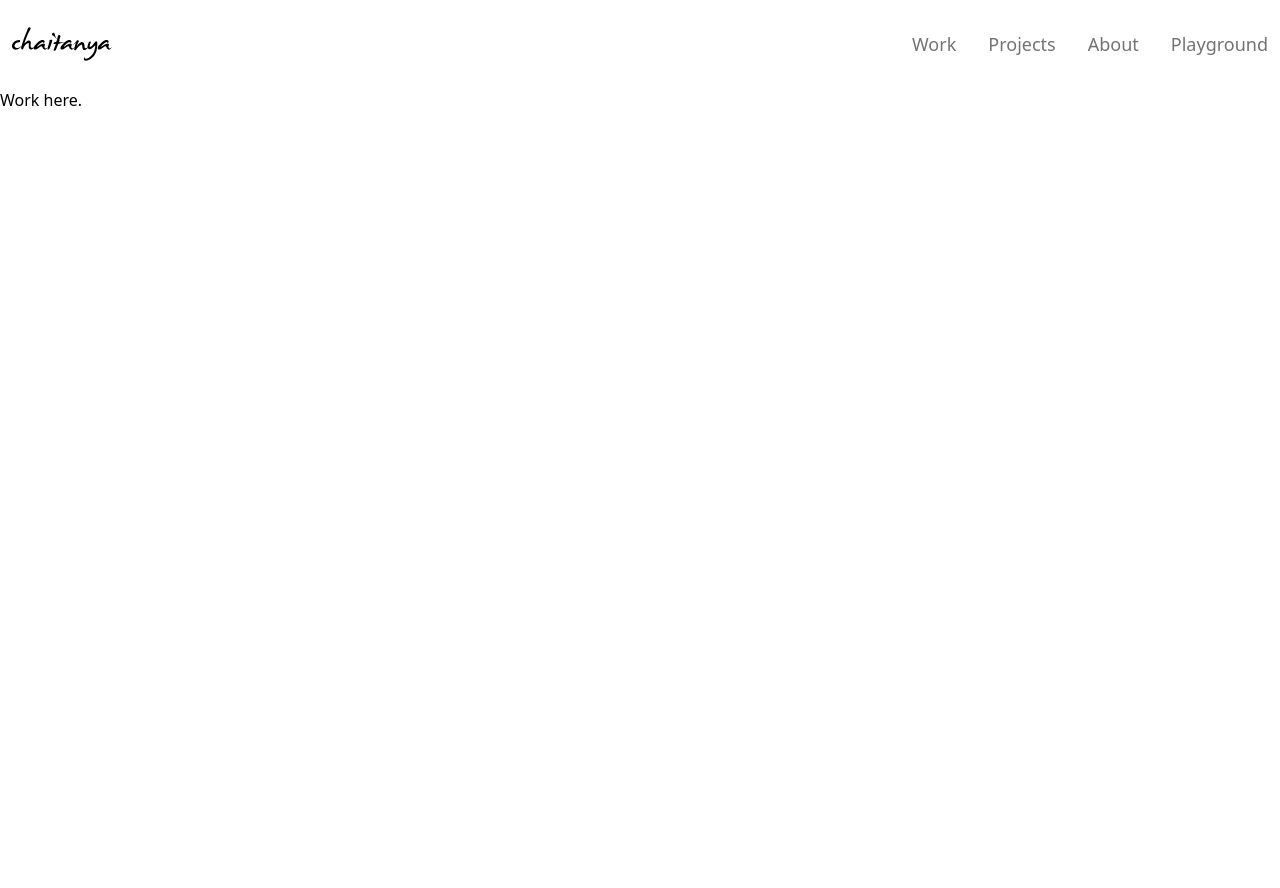
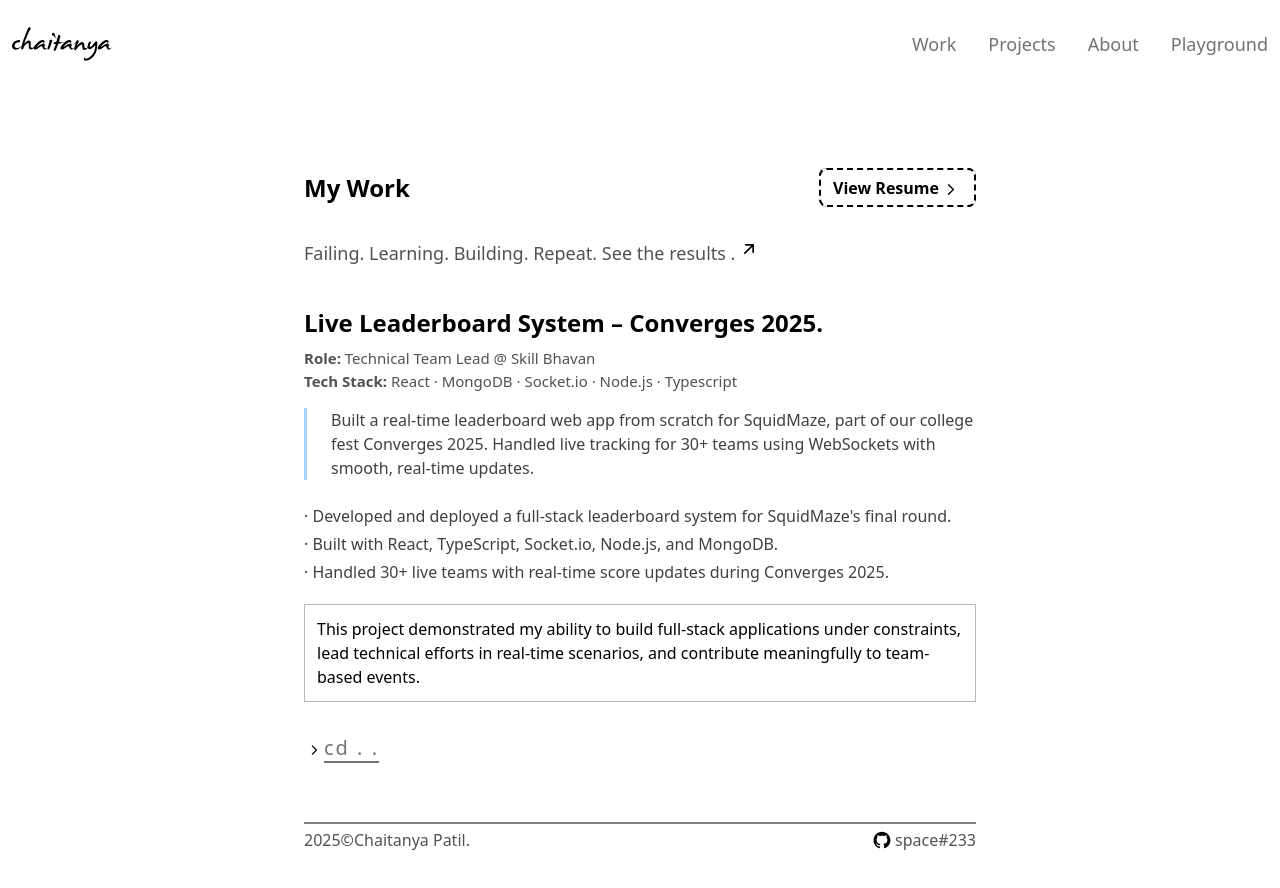
Before and after one commit to chaitany233patil/chaitanya-portfolio, a Next.js app: page /work in a window 1280 px wide. Shown: the top 888 px of the page. Before the commit the page ends 800 px from the top, so only its background shows below. Built offline with nearby package versions, Linux system fonts and the light colour scheme.

Commit message:
completed work page

```diff
--- a/app/layout.tsx
+++ b/app/layout.tsx
@@ -2,6 +2,7 @@ import type { Metadata } from "next";
 import { Poppins } from "next/font/google";
 import "./globals.css";
 import { Navbar } from "@/components/Navbar/Navbar";
+import { Footer } from "@/components/Footer/footer";
 
 const poppins = Poppins({
   subsets: ["latin"],
@@ -25,6 +26,7 @@ export default function RootLayout({
       <body className={`${poppins.variable} antialiased`}>
         <Navbar />
         {children}
+        <Footer />
       </body>
     </html>
   );
--- /dev/null
+++ b/app/projects/page.tsx
@@ -0,0 +1,25 @@
+export default function Projects() {
+  return (
+    <section>
+      <div className="flex">
+        <div className="max-w-2xl mx-auto w-full">
+          {/* Title */}
+          <div className="flex flex-col items-center mt-10">
+            <div className="text-4xl font-serif font-bold">Projects</div>
+            <div className="text-neutral-400 text-md font-serif">
+              Project&apos;s I Crafted
+            </div>
+          </div>
+
+          {/* Projects */}
+          <div className="text-3xl font-semibold text-neutral-800 mt-20">
+            Top Projects
+          </div>
+
+          {/* Project Cards */}
+          <div></div>
+        </div>
+      </div>
+    </section>
+  );
+}
--- a/app/work/page.tsx
+++ b/app/work/page.tsx
@@ -1,3 +1,111 @@
+import Image from "next/image";
+import Link from "next/link";
+
 export default function Work() {
-  return <div>Work here.</div>;
+  return (
+    <section className="font-">
+      <div className="flex flex-col pt-20">
+        <div className="max-w-2xl mx-auto w-full">
+          {/* Heading */}
+          <div className="flex justify-between items-center">
+            <div className="text-2xl font-bold">My Work</div>
+            <a href={"/"}>
+              <div className="relative group">
+                <div className="absolute inset-0 bg-black transition-all duration-300 rounded-lg group-hover:rounded-none"></div>
+
+                <div className="relative z-10 flex items-center text-md font-semibold justify-center border-2 border-dashed px-3 py-1 rounded-lg bg-white transition-all duration-300 group-hover:-translate-x-2 group-hover:-translate-y-2 group-hover:rounded-none">
+                  View Resume
+                  <Image
+                    src={"/icons/right-arrow.svg"}
+                    alt={"Arrow"}
+                    width={23}
+                    height={23}
+                    className="mt-1"
+                  />
+                </div>
+              </div>
+            </a>
+          </div>
+
+          <div className="mt-8 text-neutral-600 flex items-center text-lg">
+            Failing. Learning. Building. Repeat. See the results .
+            <Link href={"/projects"}>
+              <div className="relative overflow-hidden group mb-2">
+                <Image
+                  src={"/arrow.svg"}
+                  alt="arrow"
+                  width={20}
+                  height={20}
+                  className="ml-1 cursor-pointer transform transition-transform duration-300 group-hover:translate-x-4 group-hover:-translate-y-4"
+                />
+                <Image
+                  src={"/arrow.svg"}
+                  alt="arrow"
+                  width={20}
+                  height={20}
+                  className="absolute ml-1 top-0 cursor-pointer transform transition-transform duration-300 -translate-x-4 translate-y-4 group-hover:translate-x-0 group-hover:-translate-y-0"
+                />
+              </div>
+            </Link>
+          </div>
+
+          {/* Work Experience */}
+          <div className="flex flex-col mt-2">
+            <div className="text-2xl pt-8 font-bold text-neutral-750">
+              Live Leaderboard System – Converges 2025.
+            </div>
+            <div className="text-[15px] text-neutral-600 mt-2">
+              <div>
+                <span className="font-semibold">Role:</span> Technical Team Lead
+                @ Skill Bhavan
+              </div>
+              <div>
+                <span className="font-semibold">Tech Stack:</span> React ·
+                MongoDB · Socket.io · Node.js · Typescript
+              </div>
+            </div>
+
+            <div className="mt-4 border-l-3 border-blue-400/50 pl-6 text-neutral-700">
+              Built a real-time leaderboard web app from scratch for SquidMaze,
+              part of our college fest Converges 2025. Handled live tracking for
+              30+ teams using WebSockets with smooth, real-time updates.
+            </div>
+
+            <div className="mt-6 text-neutral-700">
+              · Developed and deployed a full-stack leaderboard system for
+              SquidMaze&apos;s final round.
+            </div>
+
+            <div className="mt-1 text-neutral-700">
+              · Built with React, TypeScript, Socket.io, Node.js, and MongoDB.
+            </div>
+
+            <div className="mt-1 text-neutral-700">
+              · Handled 30+ live teams with real-time score updates during
+              Converges 2025.
+            </div>
+
+            <div className="mt-5 border border-neutral-600/40 p-3">
+              This project demonstrated my ability to build full-stack
+              applications under constraints, lead technical efforts in
+              real-time scenarios, and contribute meaningfully to team-based
+              events.
+            </div>
+          </div>
+          <div className="mt-8 flex items-center justify-start text-xl tracking-widest text-neutral-500 hover:text-neutral-900">
+            <Link href={"/"} className="flex underline underline-offset-6">
+              <Image
+                src={"/icons/right-arrow.svg"}
+                alt={"Navigate"}
+                width={20}
+                height={20}
+                className="mt-1"
+              />
+              <div>cd .&nbsp;.</div>
+            </Link>
+          </div>
+        </div>
+      </div>
+    </section>
+  );
 }
--- /dev/null
+++ b/components/Footer/footer.tsx
@@ -0,0 +1,14 @@
+export function Footer() {
+  return (
+    <>
+      <div className="w-full border border-black/50 mt-15 max-w-2xl mx-auto"></div>
+      <div className="pt-1 flex justify-between max-w-2xl items-center mx-auto pb-10">
+        <div className="text-neutral-600">2025©Chaitanya Patil.</div>
+        <div className="text-neutral-600 flex gap-1">
+          <img src={"/icons/githublogo.svg"} alt={"github"} width={18} />
+          space#233
+        </div>
+      </div>
+    </>
+  );
+}
--- a/components/Navbar/Navbar.tsx
+++ b/components/Navbar/Navbar.tsx
@@ -21,7 +21,10 @@ export const Navbar = () => {
         <div className="flex gap-8">
           {NavItems.map((itme, index) => (
             <Link key={index} href={itme.href}>
-              <div key={index} className="text-neutral-500 text-lg">
+              <div
+                key={index}
+                className="text-neutral-500 hover:text-neutral-900 text-lg transition-all duration-300"
+              >
                 {itme.title}
               </div>
             </Link>
--- a/components/SocialCard.tsx
+++ b/components/SocialCard.tsx
@@ -9,12 +9,12 @@ export const SocialCard = (props: ISocial) => {
   return (
     <div
       className={
-        "w-full max-w-[60px] px-2 py-3 flex flex-col justify-center items-center gap-2 bg-white transition-all shadow-sm border border-neutral-600/15 rounded-xl " +
+        "bg-gradient-to-b from-neutral-50 via-neutral-100 to-yellow-400/15 min-w-12 md:min-w-14 max-w-[51px] px-2 py-3 flex flex-col justify-center items-center gap-2 bg-white transition-all shadow-sm border border-neutral-600/15 rounded-xl " +
         props.className
       }
     >
-      <img src={props.src} alt={props.alt} width={25} />
-      <div className="text-[10px] text-neutral-500">{props.title}</div>
+      <img src={props.src} alt={props.alt} width={20} />
+      <div className="text-[9px] text-neutral-500">{props.title}</div>
     </div>
   );
 };
```
Also changed, not shown: app/page.tsx (+13 -23 lines), public/icons/right-arrow.svg (added).
